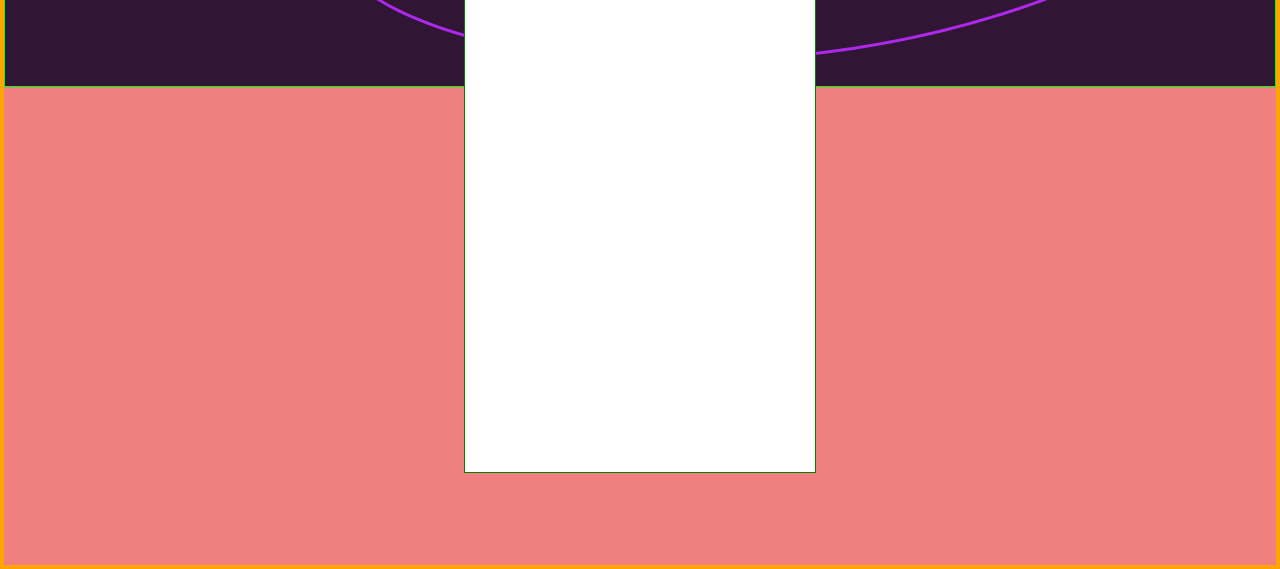
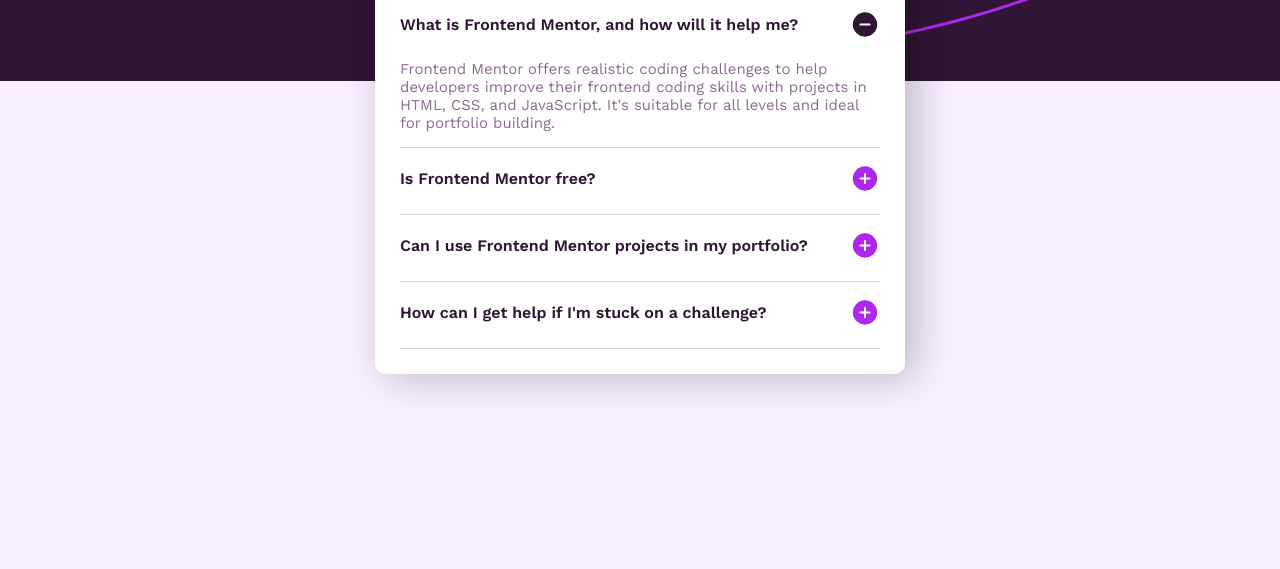
Before and after one commit to Si1entERA/faq-accordion-main, a plain HTML site: page index.html in a window 1280 px wide. Shown: the part 239-808 px from the top of the page. Drawn offline with Linux system fonts and the light colour scheme.

Commit message:
code added with layout changes

```diff
--- a/index.html
+++ b/index.html
@@ -17,6 +17,68 @@
       <img src="./assets/images/icon-star.svg" alt="star icon">
       <h1>FAQs</h1>
     </header>
+
+    <section class="container">
+      <section class="faq-box">
+        <article class="question">
+          <p class="title-question"> What is Frontend Mentor, and how will it help me?</p>
+          <img src="./assets/images/icon-minus.svg" class="btn" alt="select icons">
+        </article>
+
+        <article class="answer" style="display: block;">
+          <p class="answer-question">
+            Frontend Mentor offers realistic coding challenges to help developers improve their
+            frontend coding skills with projects in HTML, CSS, and JavaScript. It's suitable for
+            all levels and ideal for portfolio building.
+          </p>
+        </article>
+      </section>
+      <!--  -->
+
+      <section class="faq-box">
+        <article class="question">
+          <p class="title-question"> Is Frontend Mentor free?</p>
+          <img src="./assets/images/icon-plus.svg" class="btn" alt="select icons">
+        </article>
+
+        <article class="answer" style="display: none;">
+          <p class="answer-question">
+            Yes, Frontend Mentor offers both free and premium coding challenges, with the free
+            option providing access to a range of projects suitable for all skill levels.
+          </p>
+        </article>
+      </section>
+
+      <section class="faq-box">
+        <article class="question">
+          <p class="title-question">Can I use Frontend Mentor projects in my portfolio?</p>
+          <img src="./assets/images/icon-plus.svg" class="btn" alt="select icons">
+        </article>
+
+        <article class="answer" style="display: none;">
+          <p class="answer-question">
+            Yes, you can use projects completed on Frontend Mentor in your portfolio. It's an excellent
+            way to showcase your skills to potential employers!
+          </p>
+        </article>
+      </section>
+
+      <section class="faq-box">
+        <article class="question">
+          <p class="title-question">How can I get help if I'm stuck on a challenge?</p>
+          <img src="./assets/images/icon-plus.svg" class="btn" alt="select icons">
+        </article>
+
+        <article class="answer" style="display: none;">
+          <p class="answer-question">
+            The best place to get help is inside Frontend Mentor's Discord community. There's a help
+            channel where you can ask questions and seek support from other community members.
+          </p>
+        </article>
+      </section>
+
+    </section>
+
   </main>
 
   <!-- FAQs
--- a/main.js
+++ b/main.js
@@ -0,0 +1,22 @@
+const buttons = document.querySelectorAll('.btn');
+const answers = document.querySelectorAll('.answer');
+
+buttons.forEach((btn) => {
+  btn.addEventListener('click', (e) => {
+    const currentQuestion = e.currentTarget.closest('.faq-box');
+    const currentAnswer = currentQuestion.querySelector('.answer');
+
+    answers.forEach(answer => {
+      answer.style.display = 'none';
+      answer.previousElementSibling.querySelector('.btn').src = './assets/images/icon-plus.svg';
+    });
+
+    if (currentAnswer.style.display === 'block') {
+      currentAnswer.style.display = 'none';
+      e.currentTarget.src = './assets/images/icon-plus.svg';
+    } else {
+      currentAnswer.style.display = 'block';
+      e.currentTarget.src = './assets/images/icon-minus.svg';
+    }
+  });
+});
--- a/style.css
+++ b/style.css
@@ -1,51 +1,111 @@
 * {
   margin: 0;
   padding: 0;
+  font-family: 'WorkSans', sans-serif;
+}
+
+:root {
+
+  /*  Colors */
+
+--White: hsl(0, 0%, 100%);
+--Light-pink: hsl(275, 100%, 97%);
+--Grayish-purple: hsl(292, 16%, 49%);
+--Dark-purple: hsl(292, 42%, 14%);
+}
+
+@font-face {
+  font-family: 'WorkSans'; /* Choose a unique name for your font */
+  src: url('./assets/fonts/WorkSans-VariableFont_wght.ttf') format('truetype'); /* Specify the path to your font file */
 }
 
 body {
-  border: 4px solid orange;
+  /* border: 4px solid orange; */
   display: flex;
   flex-direction: column;
   min-height: 100vh;
-  background-color: lightcoral;
+  background-color: var(--Light-pink);
 }
 
 .background-hero-img {
-  border: 1px solid lime;
+  /* border: 1px solid lime; */
   height: 240px;
   background-image: url(./assets/images/background-pattern-mobile.svg);
 }
 
 main {
-  border: 1px solid green;
-  background-color: white;
+  /* border: 1px solid green; */
+  background-color: var(--White);
+  border-radius: 10px;
   width: 300px;
-  height: 550px;
+  /* height: 550px; */
   position: absolute;
   top: 15%;
   left: 0;
   right: 0;
-  bottom: 0;
+  bottom: auto;
   margin: 0 auto;
   padding: 0 25px 0 25px;
+  box-shadow: 10px 3px 42px 0px rgba(0,0,0,0.25);
 }
 
 header {
-  border: 1px solid cyan;
+  /* border: 1px solid cyan; */
   display: flex;
   align-items: center;
   margin: 25px 0;
+  color: var(--Dark-purple);
 }
 
 header img {
-  border: 1px solid brown;
+  /* border: 2px solid brown; */
   display: flex;
-  margin-right: 28px;
+  margin-right: 20px;
   height: 30px;
+}
+
+.container {
+  /* border: 1px solid green; */
+  /* height: 350px; */
+  padding-bottom: 10px;
+}
+
+.faq-box {
+  /* border: 4px solid orangered; */
+  border-bottom: 1px solid lightgrey;
+  margin-bottom: 15px;
 
 }
 
+.question {
+  /* border: 1px solid rebeccapurple; */
+  display: flex;
+  justify-content: space-between;
+  align-items: center;
+  margin-bottom: 20px;
+}
+
+.title-question {
+  font-size: 16px;
+  padding: 0 35px 0 0;
+  font-weight: 600;
+  color: var(--Dark-purple);
+}
+
+.answer-question {
+  /* border: 1px solid lime; */
+  font-size: 15px;
+  padding-bottom: 15px;
+  color: var(--Grayish-purple);
+}
+
+.answer {
+  /* border: 4px solid blue; */
+}
+
+.hide {
+  display: none;
+}
 
 
 
@@ -57,6 +117,11 @@ header img {
   }
 
   main {
+    width: 480px;
     top: 20%;
   }
+
+  .title-question {
+    padding: 0 25px 0 0;
+  }
 }
```
